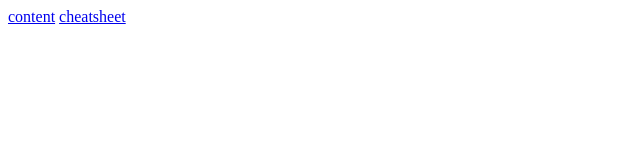
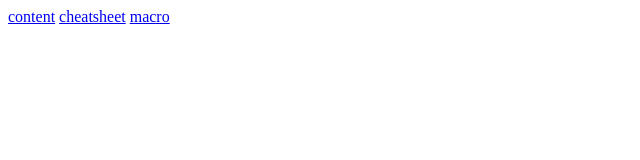
Before and after one commit to NachiketaVadera/nismria, a plain HTML site: page index.html in a window 1280 px wide. Shown: the full height of the page, 0-640 px from the left. Drawn offline with Linux system fonts and the light colour scheme.

Commit message:
added macro

```diff
--- a/index.html
+++ b/index.html
@@ -8,5 +8,6 @@
 <body>
     <a href="./content.txt">content</a>
     <a href="./cheatsheet.txt">cheatsheet</a>
+    <a href="./macro.txt">macro</a>
 </body>
 </html>
```
Also changed, not shown: macro.txt (added).
